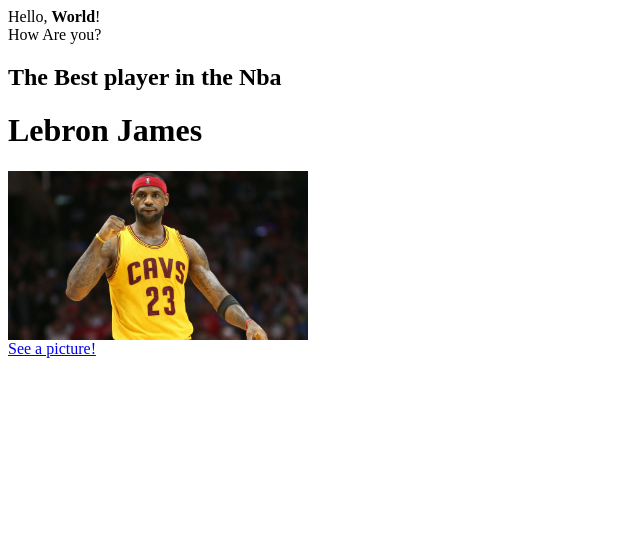
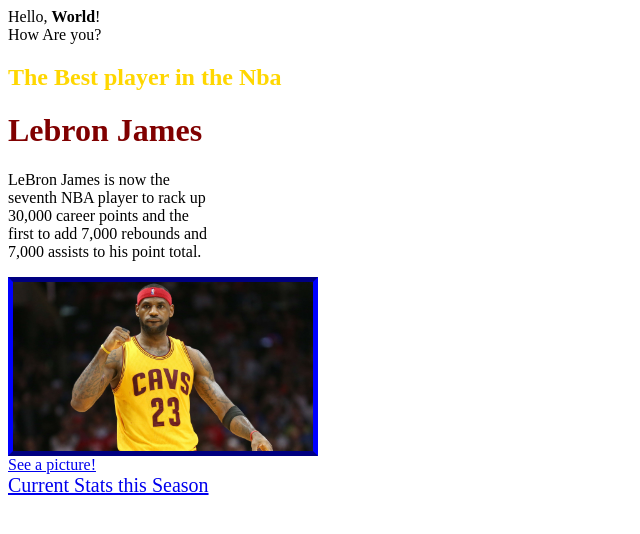
Before and after one commit to DaizhaNorris/DaizhaNorris.github.io, a plain HTML site: page index.html in a window 1280 px wide. Shown: the whole page, without its empty margins (0-640 px from the left). Drawn offline with Linux system fonts and the light colour scheme.

Commit message:
first
color

```diff
--- a/index.html
+++ b/index.html
@@ -1,19 +1,24 @@
+<html>
 <head>
   <title> Lebron James </title>
   <link rel="stylesheet" href="stats.css">
-
-
+</head>
+<body>
 Hello, <b>World</b>!<br>How Are you?
 
 <h2> The Best player in the Nba </h2>
 <h1> Lebron James </h1>
 
-
+<p> LeBron James is now the seventh NBA player to rack up 30,000 career points and the first to add 7,000 rebounds and 7,000 assists to his point total.
+</p>
 
 <img src= "lebron.jpg" width=300><br>
 
 <a href="https://static.vibe.com/files/2017/07/lebron-james-stake-1500998473.jpg"> See a picture! </a>
 
+<br>
+
+<a href="https://stats.nba.com/player/2544/" class="Diflink"> Current Stats this Season
 </a>
-
-<body>
+</body>
+</html>
--- a/stats.css
+++ b/stats.css
@@ -1,7 +1,17 @@
 h2 {
-  color: navy blue
+  color: gold
 }
-h6 {
+h1 {
 
   color: maroon
 }
+a.Diflink {
+  font-size: 20px;
+}
+img {
+  border-style: solid;
+  border-width: thick;
+  border-color:  navy blue
+}
+p {width: 200px
+}
```
